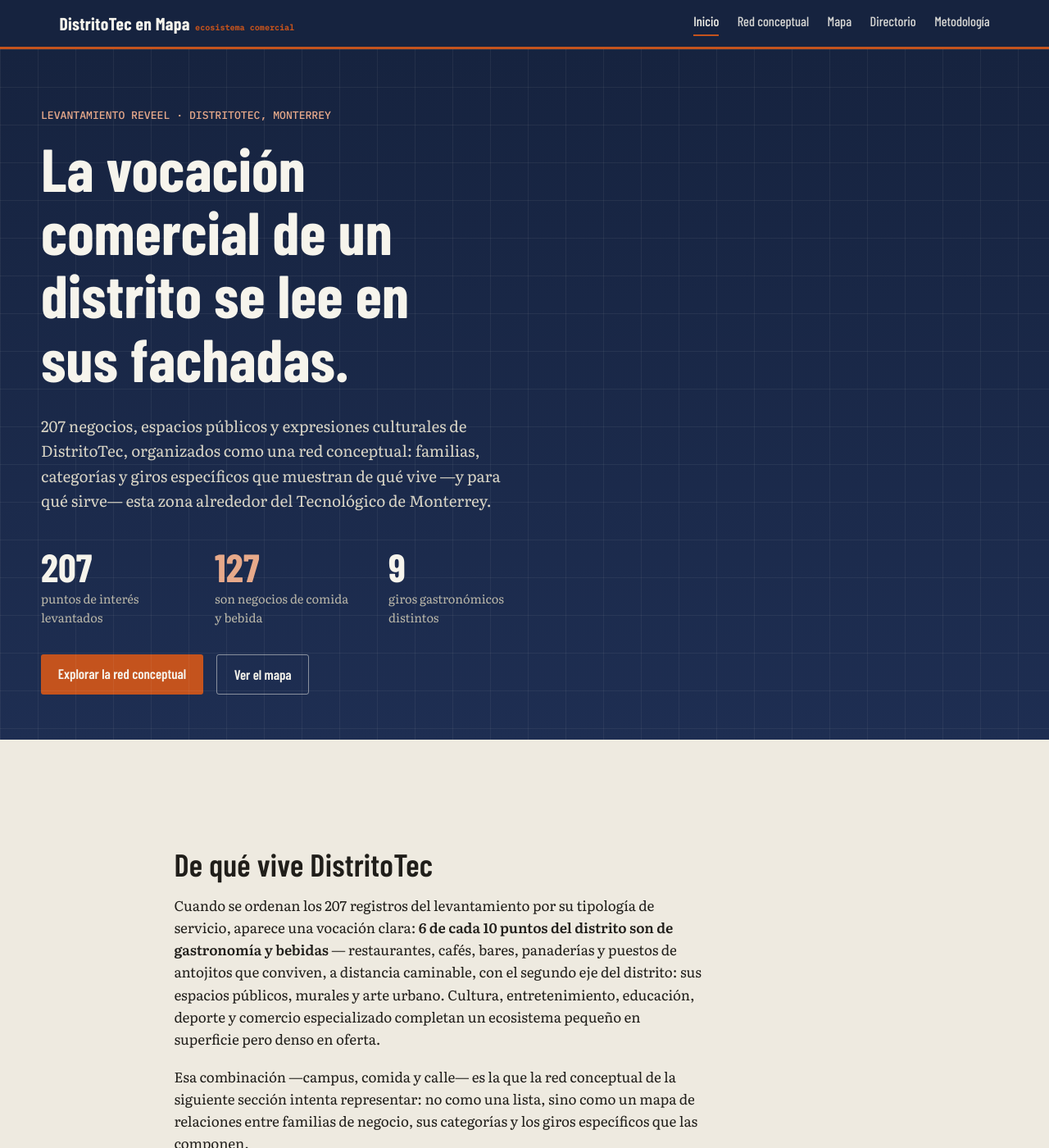
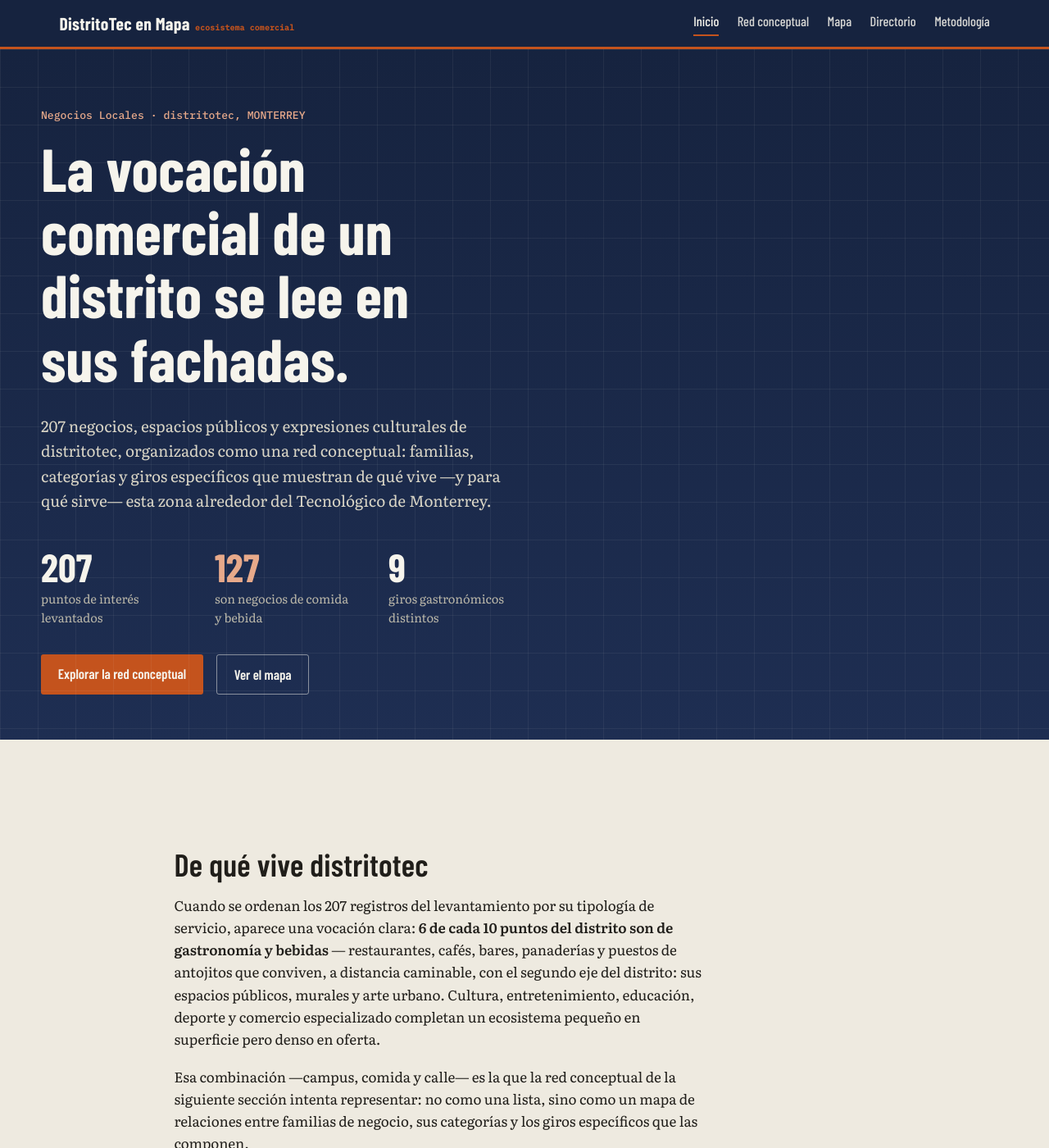
Before and after one commit to dudistritotec/negocios_locales, a Jekyll site: the page built from index.md, in a window 1280 px wide and 1400 px high. Shown: the whole window at 82% size. Built offline with Jekyll 4.4.1, drawn with Linux system fonts in a browser that asks for light colours; some of the changed text lies outside the part shown.

Commit message:
cambios de palabras

```diff
--- a/index.md
+++ b/index.md
@@ -4,9 +4,9 @@ title: Inicio
 
 <section class="portada">
   <div class="portada-int">
-    <span class="kicker">LEVANTAMIENTO REVEEL · DISTRITOTEC, MONTERREY</span>
+    <span class="kicker">Negocios Locales · distritotec, MONTERREY</span>
     <h1>La vocación comercial de un distrito se lee en sus fachadas.</h1>
-    <p class="lead">207 negocios, espacios públicos y expresiones culturales de DistritoTec, organizados como una red conceptual: familias, categorías y giros específicos que muestran de qué vive —y para qué sirve— esta zona alrededor del Tecnológico de Monterrey.</p>
+    <p class="lead">207 negocios, espacios públicos y expresiones culturales de distritotec, organizados como una red conceptual: familias, categorías y giros específicos que muestran de qué vive —y para qué sirve— esta zona alrededor del Tecnológico de Monterrey.</p>
 
     <div class="cifra-fila">
       <div class="cifra"><div class="num">207</div><div class="etq">puntos de interés levantados</div></div>
@@ -23,7 +23,7 @@ title: Inicio
 
 <main class="contenido" markdown="1">
 
-## De qué vive DistritoTec
+## De qué vive distritotec
 
 Cuando se ordenan los 207 registros del levantamiento por su tipología de servicio, aparece una vocación clara: **6 de cada 10 puntos del distrito son de gastronomía y bebidas** — restaurantes, cafés, bares, panaderías y puestos de antojitos que conviven, a distancia caminable, con el segundo eje del distrito: sus espacios públicos, murales y arte urbano. Cultura, entretenimiento, educación, deporte y comercio especializado completan un ecosistema pequeño en superficie pero denso en oferta.
 
@@ -53,7 +53,7 @@ Esa combinación —campus, comida y calle— es la que la red conceptual de la
   <div class="tarjeta" style="--fam:var(--arte)">
     <h4>Arte Urbano</h4>
     <div class="conteo">17 puntos</div>
-    <p>Murales y galerías abiertas del Programa de Arte Público DistritoTec.</p>
+    <p>Murales y galerías abiertas del Programa de Arte Público distritotec.</p>
   </div>
   <div class="tarjeta" style="--fam:var(--cultura)">
     <h4>Cultura y Entretenimiento</h4>
@@ -80,7 +80,7 @@ Esa combinación —campus, comida y calle— es la que la red conceptual de la
 ## Cómo explorar este sitio
 
 - **[Red conceptual]({{ '/red-conceptual/' | relative_url }}):** el ecosistema como diagrama de nodos.
-- **[Mapa]({{ '/mapa/' | relative_url }}):** los 207 puntos ubicados geográficamente sobre DistritoTec.
+- **[Mapa]({{ '/mapa/' | relative_url }}):** los 207 puntos ubicados geográficamente sobre distritotec.
 - **[Directorio]({{ '/directorio/' | relative_url }}):** la lista completa, filtrable por familia, categoría y giro.
 - **[Metodología]({{ '/metodologia/' | relative_url }}):** cómo se levantaron y clasificaron los datos.
 
```
Also changed, not shown: mapa.md (+1 -1 lines), red-conceptual.md (+2 -2 lines).
